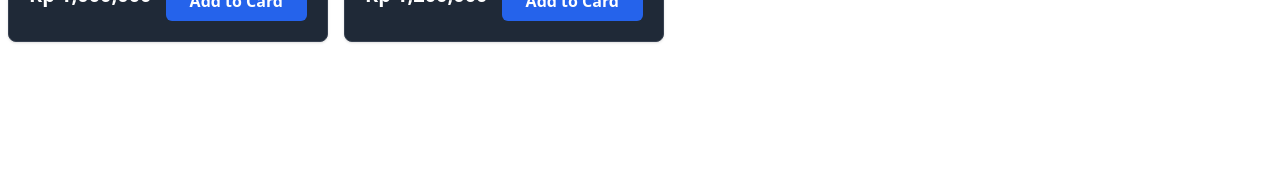
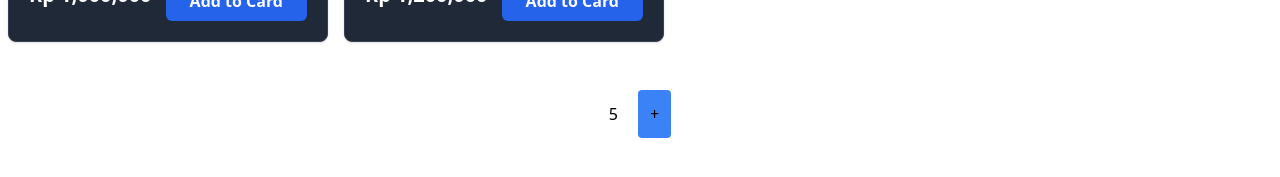
Before and after one commit to maulanayusup701/React-Learning, a React (Vite) app: page /products in a window 1280 px wide. Shown: the part 571-748 px from the top of the page. Built offline with nearby package versions, Linux system fonts and the light colour scheme.

Commit message:
Lifecycle

```diff
--- a/src/components/Fragment/Counter.jsx
+++ b/src/components/Fragment/Counter.jsx
@@ -6,6 +6,19 @@ class counter extends React.Component {
     this.state = {
       count: 0
     };
+    console.log("constructor");
+  }
+
+  componentDidMount() {
+    this.setState({ count: 10 });
+    console.log("componentDidMount");
+  }
+
+  componentDidUpdate(prevProps, prevState) {
+    console.log("componentDidUpdate");
+    if (this.state.count === 10) {
+      this.setState({ count: 5 });
+    }
   }
   render() {
     return (
@@ -17,6 +30,7 @@ class counter extends React.Component {
         >
           +
         </button>
+        {console.log("render")}
       </div>
     );
   }
--- a/src/pages/products.jsx
+++ b/src/pages/products.jsx
@@ -1,6 +1,7 @@
 import CardProduct from "../components/Fragment/CardProduct";
 import Button from "../components/Elements/Button";
 import { useState } from "react";
+import Counter from "../components/Fragment/Counter";
 
 const products = [
   {
@@ -104,6 +105,9 @@ const ProductsPage = () => {
             </tbody>
           </table>
         </div>
+      </div>{" "}
+      <div className="flex justify-center py-5">
+        <Counter />
       </div>
     </>
   );
```
